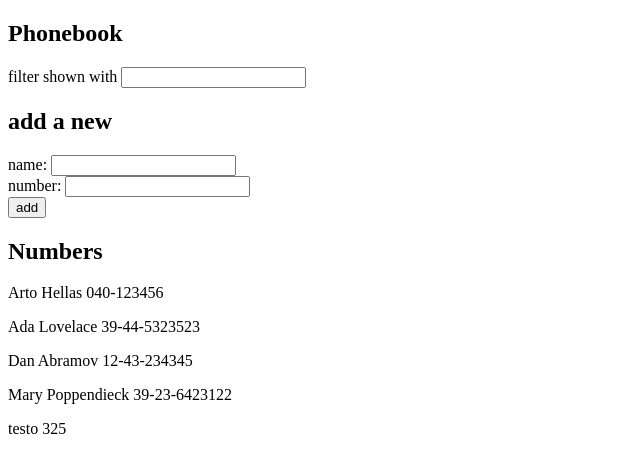
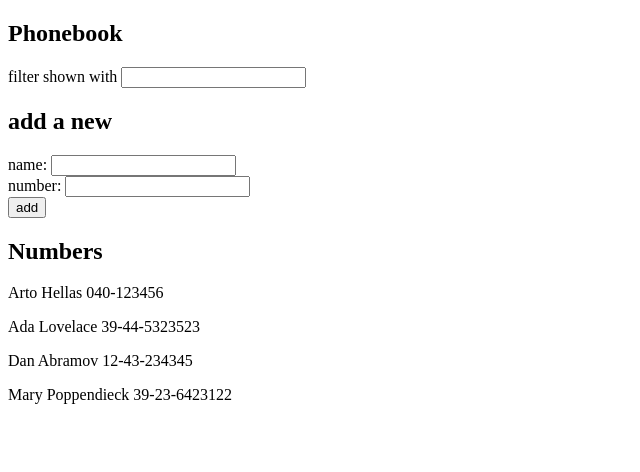
Before and after one commit to sams05/fso-exercises, a React (Vite) app in the folder part2/phonebook/: page / in a window 1280 px wide. Shown: the top 472 px of the page, without its empty margins (0-640 px from the left). Built offline with nearby package versions, Linux system fonts and the light colour scheme; data requests are answered from the project's data file.

Commit message:
Finish ex2.13

```diff
--- a/part2/phonebook/db.json
+++ b/part2/phonebook/db.json
@@ -19,11 +19,6 @@
       "name": "Mary Poppendieck",
       "number": "39-23-6423122",
       "id": "4"
-    },
-    {
-      "id": "04ad",
-      "name": "testo",
-      "number": "325"
     }
   ]
 }
--- a/part2/phonebook/src/App.jsx
+++ b/part2/phonebook/src/App.jsx
@@ -1,8 +1,8 @@
 import { useState, useEffect } from 'react';
-import axios from 'axios';
 import Filter from './components/Filter';
 import PersonForm from './components/PersonForm';
 import Persons from './components/Persons';
+import personService from './services/persons';
 
 const App = () => {
     const [persons, setPersons] = useState([]);
@@ -11,9 +11,7 @@ const App = () => {
     const [query, setQuery] = useState('');
 
     useEffect(() => {
-        axios.get('http://localhost:3001/persons').then((response) => {
-            setPersons(response.data);
-        });
+        personService.getAll().then((initialPersons) => setPersons(initialPersons));
     }, []);
 
     const handleFilterOnChange = (e) => {
@@ -39,14 +37,14 @@ const App = () => {
         // Add new person
         const newPerson = {
             name: newName,
-            number: newNumber
+            number: newNumber,
         };
 
-        axios.post('http://localhost:3001/persons', newPerson).then(response => {
-            setPersons(persons.concat(response.data));
+        personService.create(newPerson).then((newPerson) => {
+            setPersons(persons.concat(newPerson));
             setNewName('');
             setNewNumber('');
-        })
+        });
     };
 
     const personsToShow = persons.filter(({ name }) => name.toLowerCase().includes(query));
--- /dev/null
+++ b/part2/phonebook/src/services/persons.js
@@ -0,0 +1,11 @@
+import axios from 'axios';
+const BASE_URL = 'http://localhost:3001/persons';
+
+const getAll = () => axios.get(BASE_URL).then((response) => response.data);
+
+const create = (newPerson) => axios.post(BASE_URL, newPerson).then((response) => response.data);
+
+export default {
+    getAll,
+    create
+};
```
